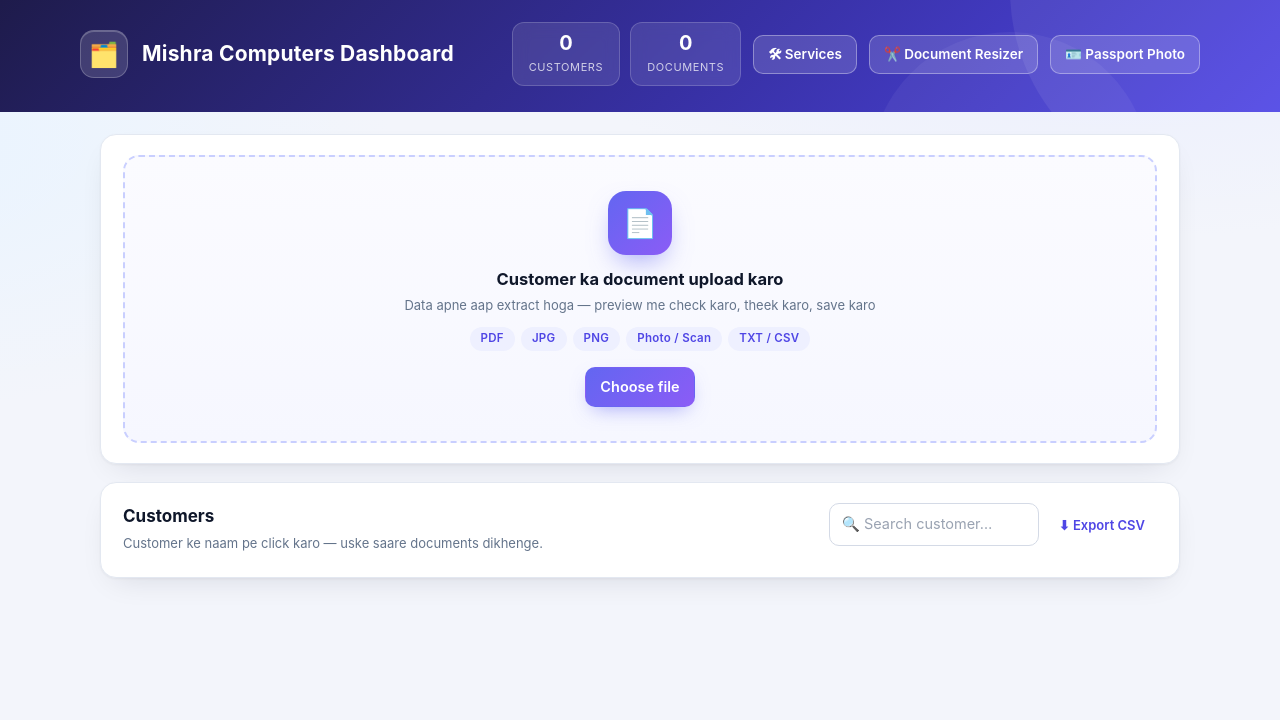
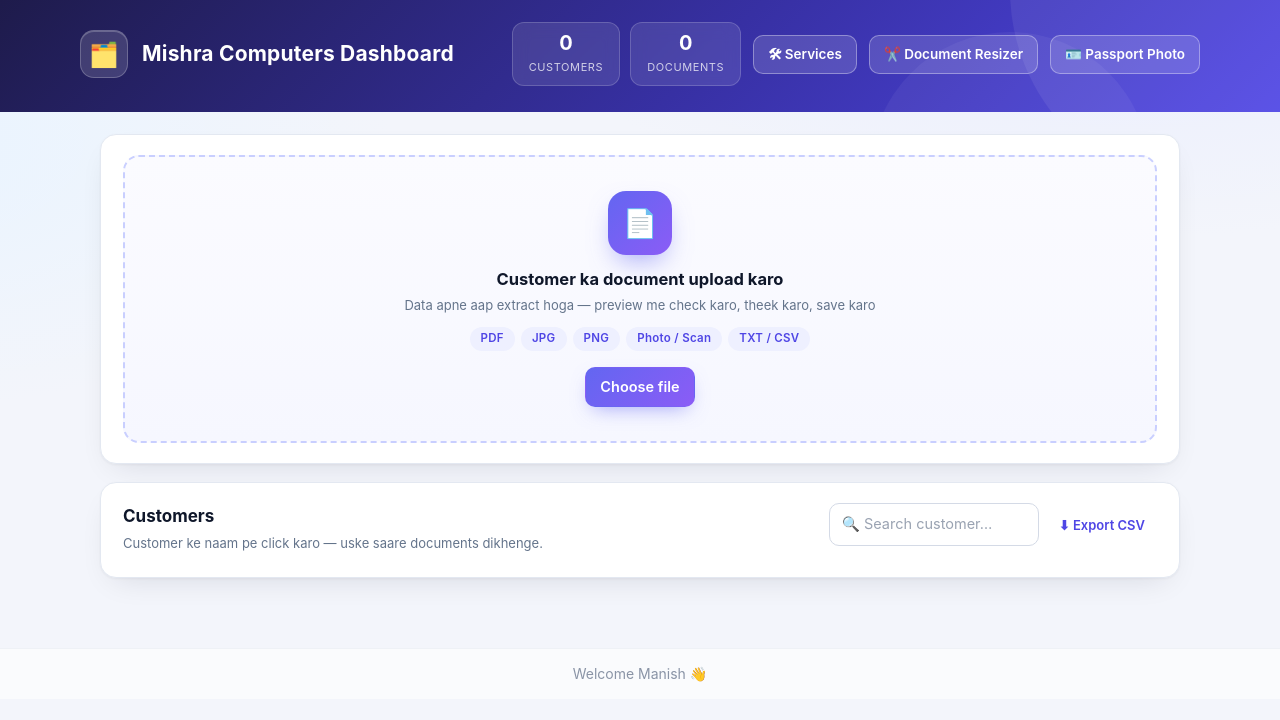
Before and after one commit to Peterparker786/kendra-portal, a website: page public/index.html in a window 1280 px wide. Drawn offline with Linux system fonts and the light colour scheme; no server answers.

Commit message:
Footer: Welcome Manish

```diff
--- a/public/index.html
+++ b/public/index.html
@@ -249,6 +249,8 @@
 
   <div id="toast" class="toast" role="status"></div>
 
+  <footer class="footer">Welcome Manish 👋</footer>
+
   <script type="module" src="app.js"></script>
 </body>
 </html>
--- a/public/style.css
+++ b/public/style.css
@@ -675,3 +675,14 @@ body {
   transform: scale(1.12);
   box-shadow: 0 0 0 2px rgba(79, 140, 255, .3);
 }
+
+/* ---------------- footer ---------------- */
+.footer {
+  text-align: center;
+  padding: 14px 16px;
+  color: #8a94a6;
+  font-size: 14px;
+  border-top: 1px solid #eef1f6;
+  background: #fafbfd;
+  margin-top: 24px;
+}
```
